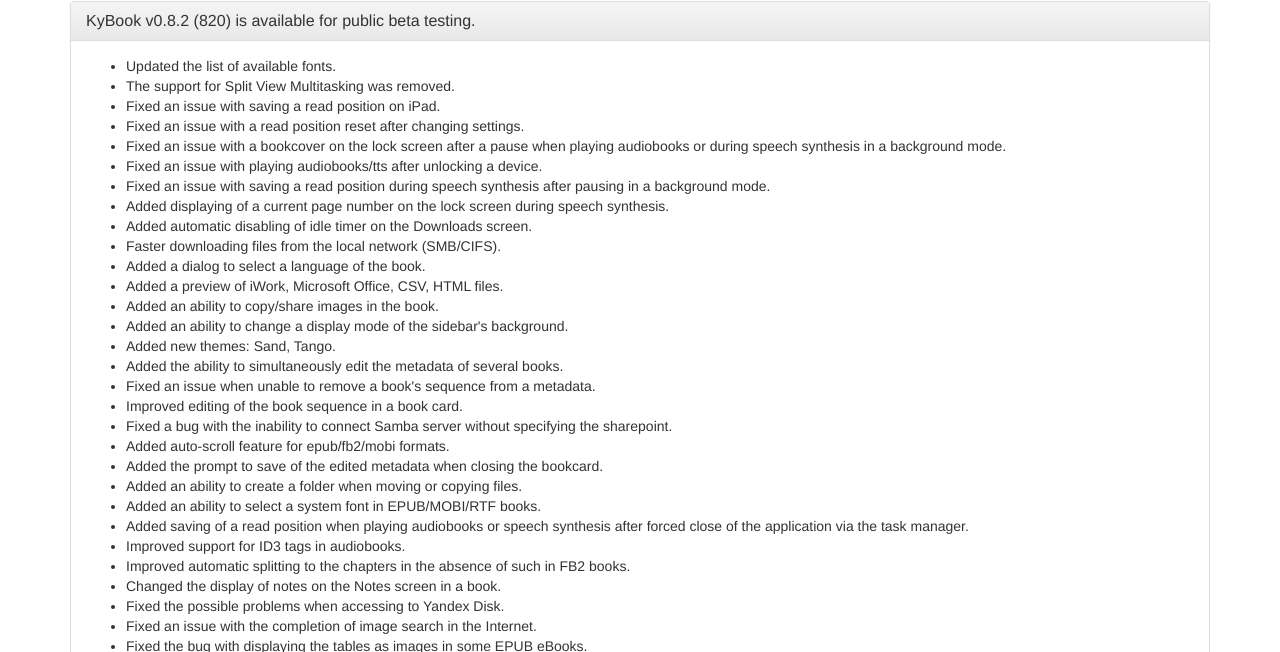
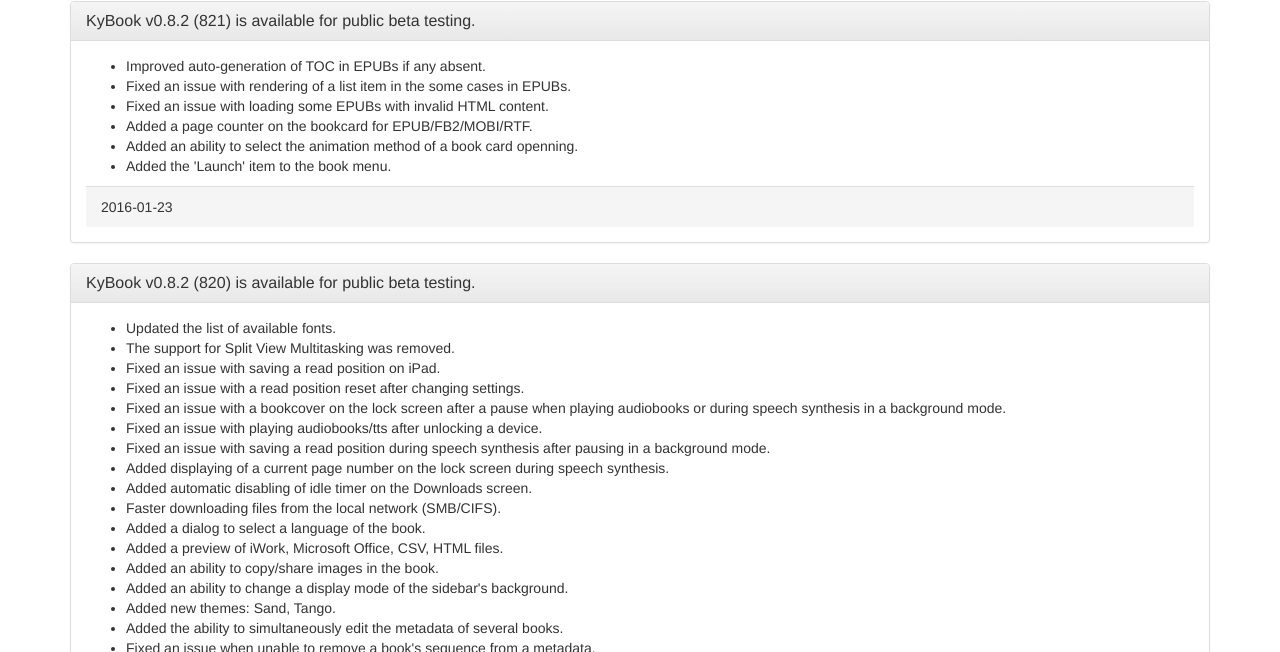
Before and after one commit to kolyvan/kybook-reader.com, a Jekyll site: the page built from beta.html, in a window 1280 px wide and 900 px high, scrolled down 986 px, cut to the strip 248-900 px from the top of the window. Built offline with Jekyll 4.4.1, drawn with Linux system fonts in a browser that asks for light colours; nearby versions of some CDN libraries; comment, search, counter and statistics services are not loaded.

Commit message:
beta build 821

```diff
--- a/beta.html
+++ b/beta.html
@@ -18,6 +18,23 @@
 
 </div>
 
+
+<div class="panel panel-default">
+    <div class="panel-heading">
+    <h4 class="panel-title">KyBook v0.8.2 (821) is available for public beta testing.</h4>
+    </div>
+    <div class="panel-body">
+    <ul>
+    <li>Improved auto-generation of TOC in EPUBs if any absent.</li>
+    <li>Fixed an issue with rendering of a list item in the some cases in EPUBs.</li>
+    <li>Fixed an issue with loading some EPUBs with invalid HTML content.</li>
+    <li>Added a page counter on the bookcard for EPUB/FB2/MOBI/RTF.</li>
+    <li>Added an ability to select the animation method of a book card openning.</li>
+    <li>Added the 'Launch' item to the book menu.</li>
+    </ul>
+    <div class="panel-footer">2016-01-23</div>
+    </div>
+</div>
 
 <div class="panel panel-default">
     <div class="panel-heading">
@@ -59,8 +76,7 @@
     </ul>
     <div class="panel-footer">2016-01-20</div>
     </div>
-  </div>
-
+</div>
 
 <h3>Leave a feedback</h3>
 
--- a/index.html
+++ b/index.html
@@ -20,7 +20,7 @@
 </div>
 
 <div class="alert alert-info" role="alert">
-    <a href="/beta.html"><strong>v0.8.2 (820)</strong> is available for public beta-testing</a> &middot; 2016-01-20 &middot;
+    <a href="/beta.html"><strong>v0.8.2 (821)</strong> is available for public beta-testing</a> &middot; 2016-01-23 &middot;
 </div>
 
 <div class="alert alert-success" role="alert">
--- a/ru/index.html
+++ b/ru/index.html
@@ -24,7 +24,7 @@
 </div>
 
 <div class="alert alert-info" role="alert">
-    <a href="/ru/beta.html"><strong>v0.8.2 (820)</strong> готова для открытого бета теста</a> &middot; 20/01/2016 &middot;
+    <a href="/ru/beta.html"><strong>v0.8.2 (821)</strong> готова для открытого бета теста</a> &middot; 23/01/2016 &middot;
 </div>
 
 <div class="alert alert-success" role="alert">
```
Also changed, not shown: news/_posts/2016-01-23-beta-v082.html (added, +38 -0 lines), news/ru/_posts/2016-01-23-beta-v082.html (added, +37 -0 lines), ru/beta.html (+16 -0 lines), assets/news/ru/2016-01-23-launch-1.png (added), assets/news/ru/2016-01-23-launch-2.png (added), assets/news/ru/2016-01-23-launch-3.png (added), assets/news/thumbs/ru/2016-01-23-launch-1.png (added), assets/news/thumbs/ru/2016-01-23-launch-2.png (added), assets/news/thumbs/ru/2016-01-23-launch-3.png (added).
